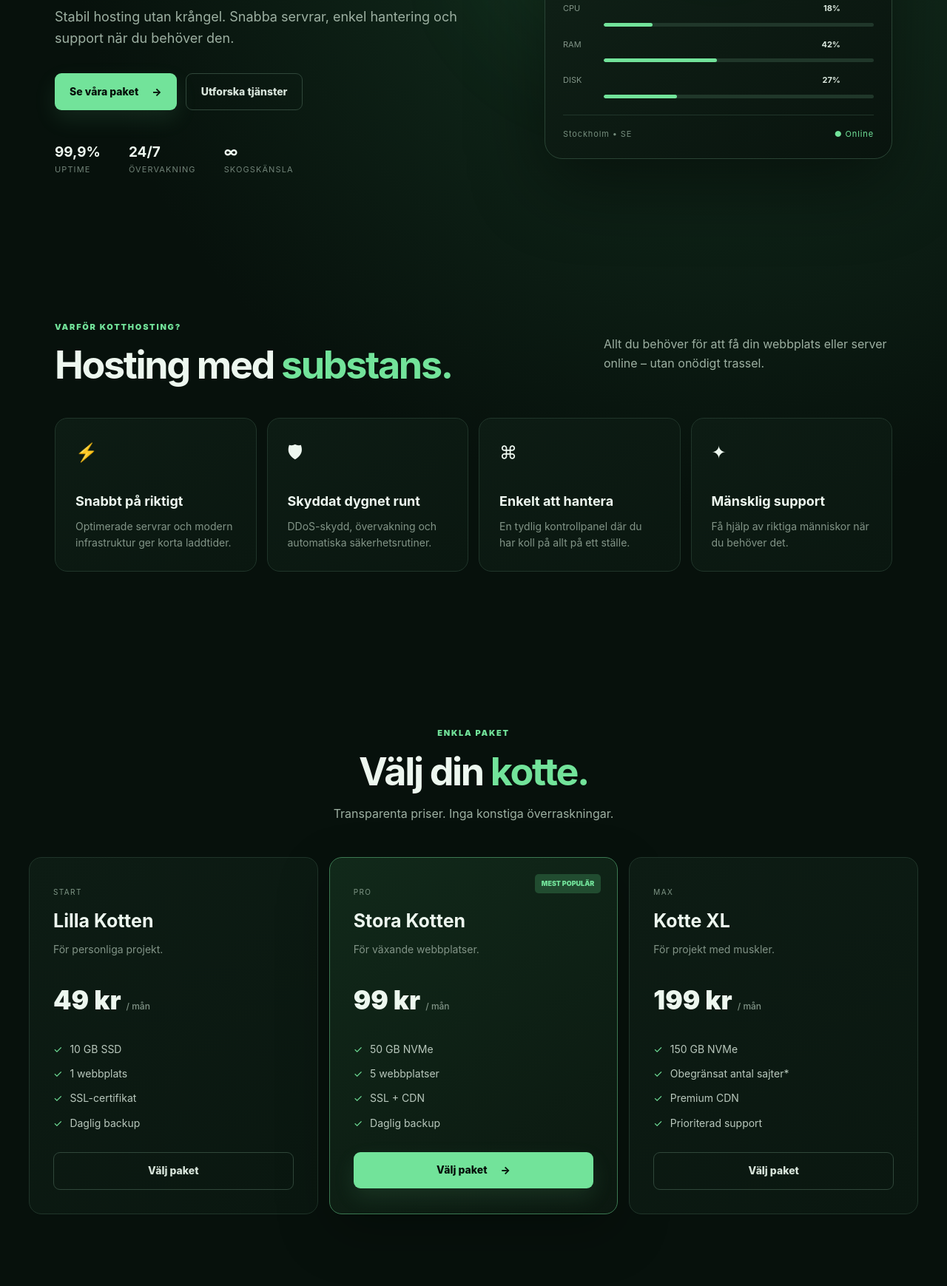
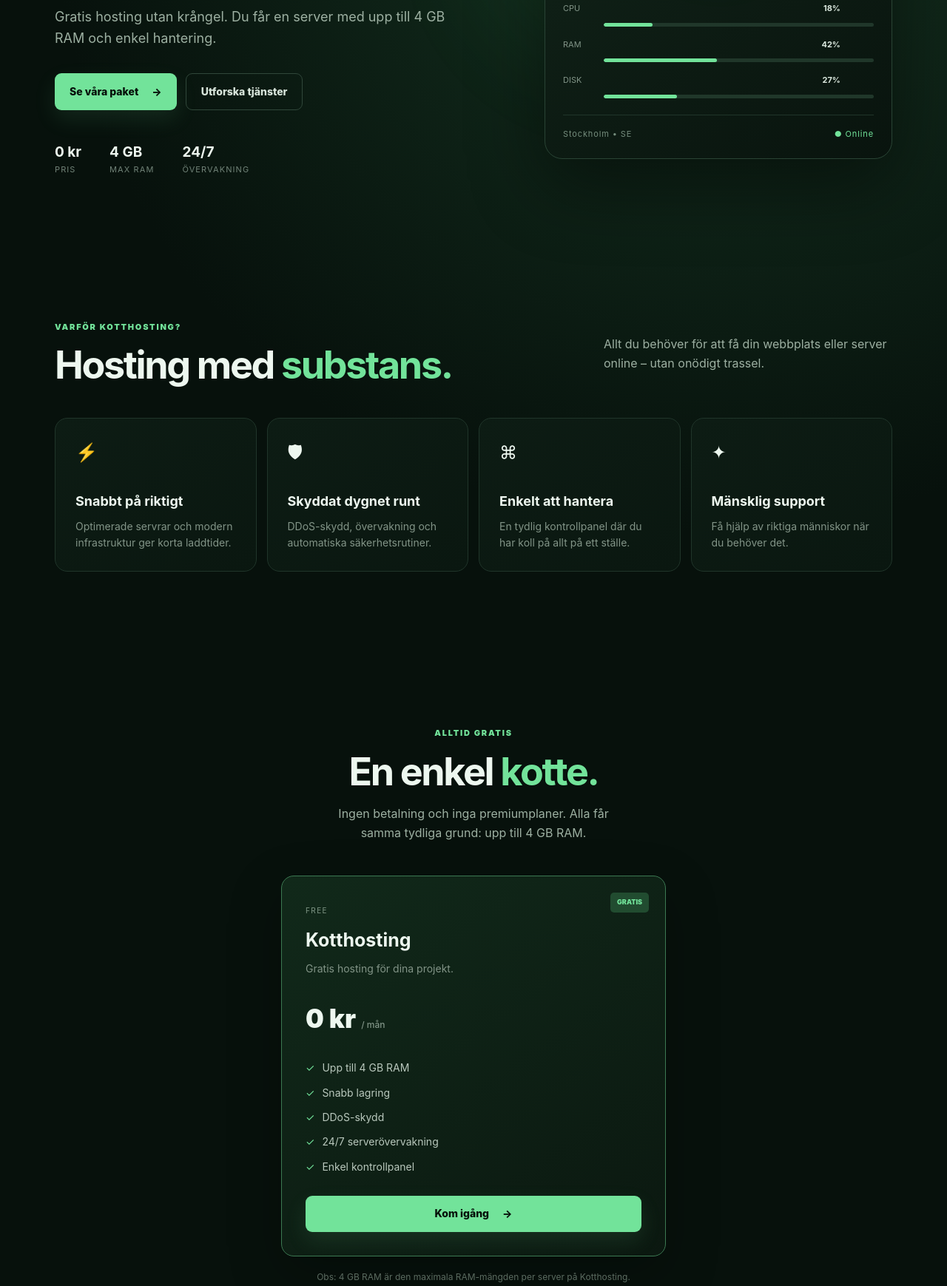
Before and after one commit to kotthosting/kotthosting.github.io, a plain HTML site: page index.html in a window 1280 px wide. Shown: the part 489-2228 px from the top of the page at 74% size. Drawn offline with Linux system fonts and the light colour scheme; a script that the page names is missing.

Commit message:
Add files via upload

```diff
--- a/index.html
+++ b/index.html
@@ -27,17 +27,17 @@
     <section class="hero">
       <div class="glow"></div>
       <div class="hero-copy">
-        <div class="eyebrow"><span class="dot"></span> Hosting från skogen. Byggt för fart.</div>
+        <div class="eyebrow"><span class="dot"></span> Gratis hosting från skogen. Byggt för fart.</div>
         <h1>Din webb.<br><span>Din server.</span><br>Ditt Kott.</h1>
-        <p class="lead">Stabil hosting utan krångel. Snabba servrar, enkel hantering och support när du behöver den.</p>
+        <p class="lead">Gratis hosting utan krångel. Du får en server med upp till 4 GB RAM och enkel hantering.</p>
         <div class="actions">
           <a class="btn primary" href="#priser">Se våra paket <span>→</span></a>
           <a class="btn ghost" href="#tjanster">Utforska tjänster</a>
         </div>
         <div class="trust">
-          <div><strong>99,9%</strong><span>Uptime</span></div>
+          <div><strong>0 kr</strong><span>Pris</span></div>
+          <div><strong>4 GB</strong><span>Max RAM</span></div>
           <div><strong>24/7</strong><span>Övervakning</span></div>
-          <div><strong>∞</strong><span>Skogskänsla</span></div>
         </div>
       </div>
       <div class="server-card">
@@ -66,12 +66,28 @@
     </section>
 
     <section id="priser" class="section pricing">
-      <div class="section-head centered"><div><p class="eyebrow">ENKLA PAKET</p><h2>Välj din <em>kotte.</em></h2></div><p>Transparenta priser. Inga konstiga överraskningar.</p></div>
-      <div class="plans">
-        <article class="plan"><span class="tag">START</span><h3>Lilla Kotten</h3><p>För personliga projekt.</p><div class="price">49 kr <small>/ mån</small></div><ul><li>10 GB SSD</li><li>1 webbplats</li><li>SSL-certifikat</li><li>Daglig backup</li></ul><a href="#kontakt" class="btn ghost full">Välj paket</a></article>
-        <article class="plan featured"><span class="popular">MEST POPULÄR</span><span class="tag">PRO</span><h3>Stora Kotten</h3><p>För växande webbplatser.</p><div class="price">99 kr <small>/ mån</small></div><ul><li>50 GB NVMe</li><li>5 webbplatser</li><li>SSL + CDN</li><li>Daglig backup</li></ul><a href="#kontakt" class="btn primary full">Välj paket <span>→</span></a></article>
-        <article class="plan"><span class="tag">MAX</span><h3>Kotte XL</h3><p>För projekt med muskler.</p><div class="price">199 kr <small>/ mån</small></div><ul><li>150 GB NVMe</li><li>Obegränsat antal sajter*</li><li>Premium CDN</li><li>Prioriterad support</li></ul><a href="#kontakt" class="btn ghost full">Välj paket</a></article>
+      <div class="section-head centered">
+        <div><p class="eyebrow">ALLTID GRATIS</p><h2>En enkel <em>kotte.</em></h2></div>
+        <p>Ingen betalning och inga premiumplaner. Alla får samma tydliga grund: upp till 4 GB RAM.</p>
       </div>
+      <div class="plans single-plan">
+        <article class="plan featured">
+          <span class="popular">GRATIS</span>
+          <span class="tag">FREE</span>
+          <h3>Kotthosting</h3>
+          <p>Gratis hosting för dina projekt.</p>
+          <div class="price">0 kr <small>/ mån</small></div>
+          <ul>
+            <li>Upp till 4 GB RAM</li>
+            <li>Snabb lagring</li>
+            <li>DDoS-skydd</li>
+            <li>24/7 serverövervakning</li>
+            <li>Enkel kontrollpanel</li>
+          </ul>
+          <a href="#kontakt" class="btn primary full">Kom igång <span>→</span></a>
+        </article>
+      </div>
+      <p class="limit-note">Obs: 4 GB RAM är den maximala RAM-mängden per server på Kotthosting.</p>
     </section>
 
     <section id="status" class="status section">
@@ -81,7 +97,7 @@
 
     <section id="kontakt" class="cta section">
       <p class="eyebrow">REDO ATT KÖRA?</p><h2>Plantera din nästa<br><em>webbplats.</em></h2>
-      <p>Kom igång med Kotthosting på några minuter.</p>
+      <p>Skapa din server gratis och håll dig inom 4 GB RAM.</p>
       <a class="btn primary" href="mailto:hej@kotthosting.se">Kontakta oss <span>→</span></a>
     </section>
   </main>
```
Also changed, not shown: style.css.
